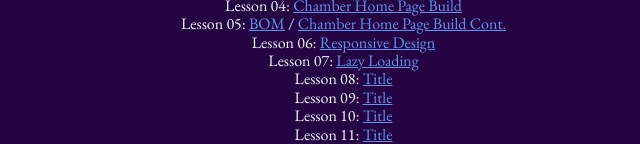
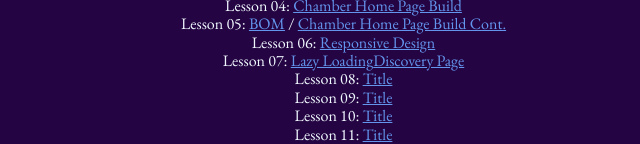
Before and after one commit to JohnathonAStaples/wdd230, a plain HTML site: page index.html in a window 1280 px wide. Shown: the part 286-430 px from the top of the page, without its empty margins (319-959 px from the left). Drawn offline with nearby package versions, Linux system fonts and the light colour scheme; a web font is replaced by a local one.

Commit message:
Discovery page

```diff
--- a/index.html
+++ b/index.html
@@ -31,7 +31,7 @@
             <li>Lesson 05: <a href="lesson5/bom.html">BOM</a> /
             <a href="chamber">Chamber Home Page Build Cont.</a></li>
             <li>Lesson 06: <a href="chamber">Responsive Design</a></li>
-            <li>Lesson 07: <a href="lesson7/lazyload.html">Lazy Loading</a></li>
+            <li>Lesson 07: <a href="lesson7/lazyload.html">Lazy Loading</a><a href="chamber/discover.html">Discovery Page</a></li>
             <li>Lesson 08: <a href="#">Title</a></li>
             <li>Lesson 09: <a href="#">Title</a></li>
             <li>Lesson 10: <a href="#">Title</a></li>
```
